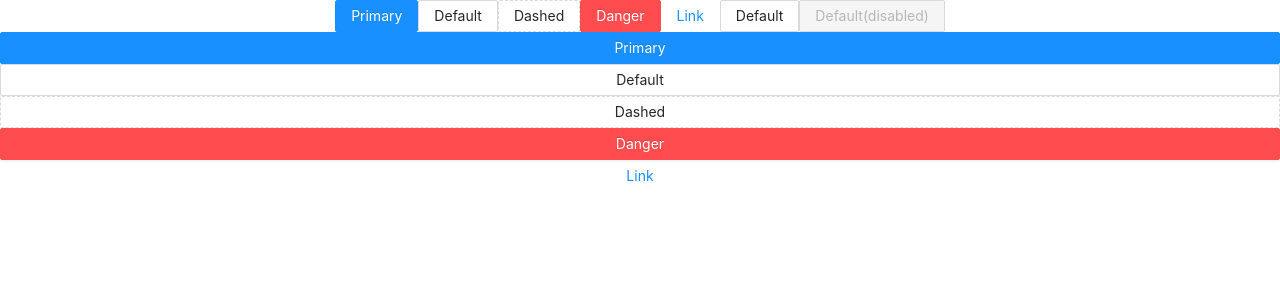
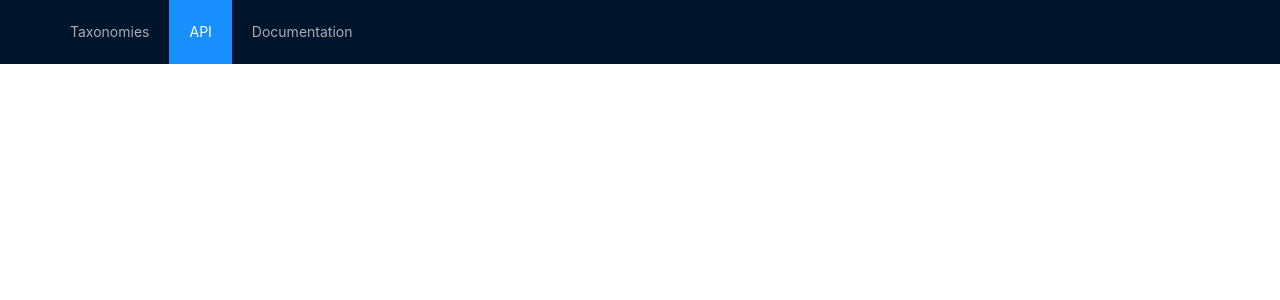
Before and after one commit to ricardozv/studyofAnsDesign, a React (Create React App) app: page / in a window 1280 px wide. Shown: the top 300 px of the page. Built offline with nearby package versions, Linux system fonts and the light colour scheme.

Commit message:
inicio do header

```diff
--- a/src/App.js
+++ b/src/App.js
@@ -1,35 +1,26 @@
 import React from 'react';
 import {Button} from 'antd';
 import './App.css';
+
+import { Layout, Menu, Breadcrumb } from 'antd';
+import { UserOutlined, LaptopOutlined, NotificationOutlined } from '@ant-design/icons';
+
+const { SubMenu } = Menu;
+const { Header, Content, Sider } = Layout;
 
 
 function App() {
   return (
     <div className="App">
-    <Button type="primary">Primary</Button>
-    <Button>Default</Button>
-    <Button type="dashed">Dashed</Button>
-    <Button type="danger">Danger</Button>
-    <Button type="link">Link</Button>
+    <Header className="header">
+      <Menu theme="dark" mode="horizontal" defaultSelectedKeys={['2']}>
+        <Menu.Item key="1">Taxonomies</Menu.Item>
+        <Menu.Item key="2">API</Menu.Item>
+        <Menu.Item key="3">Documentation</Menu.Item>
+      </Menu>
+    </Header>
+    </div>
 
-    <Button>Default</Button>
-    <Button disabled>Default(disabled)</Button>
-
-    <Button type="primary" block>
-      Primary
-    </Button>
-    <Button block>Default</Button>
-    <Button type="dashed" block>
-      Dashed
-    </Button>
-    <Button type="danger" block>
-      Danger
-    </Button>
-    <Button type="link" block>
-      Link
-    </Button>
-
-    </div>
   );
 }
 
```
